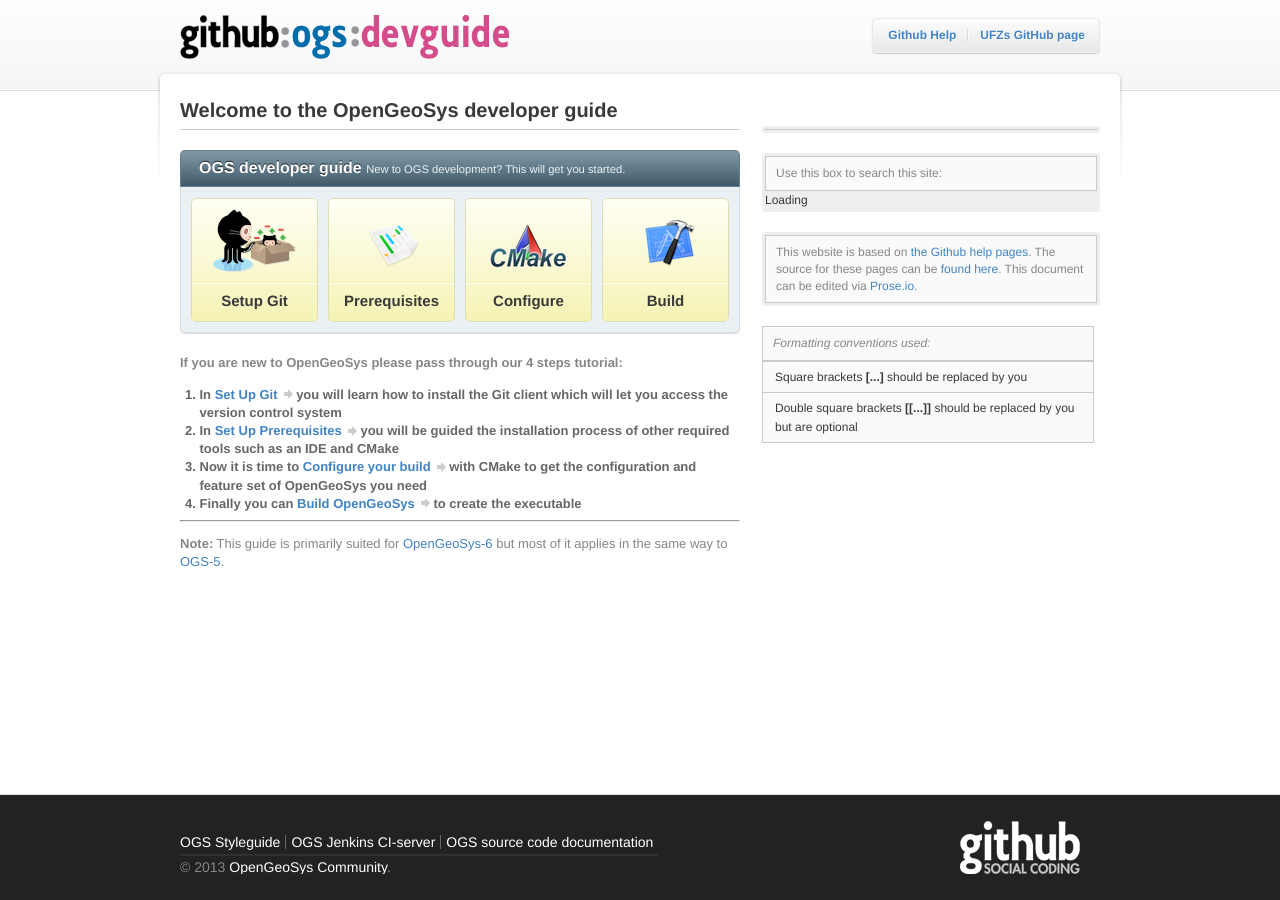
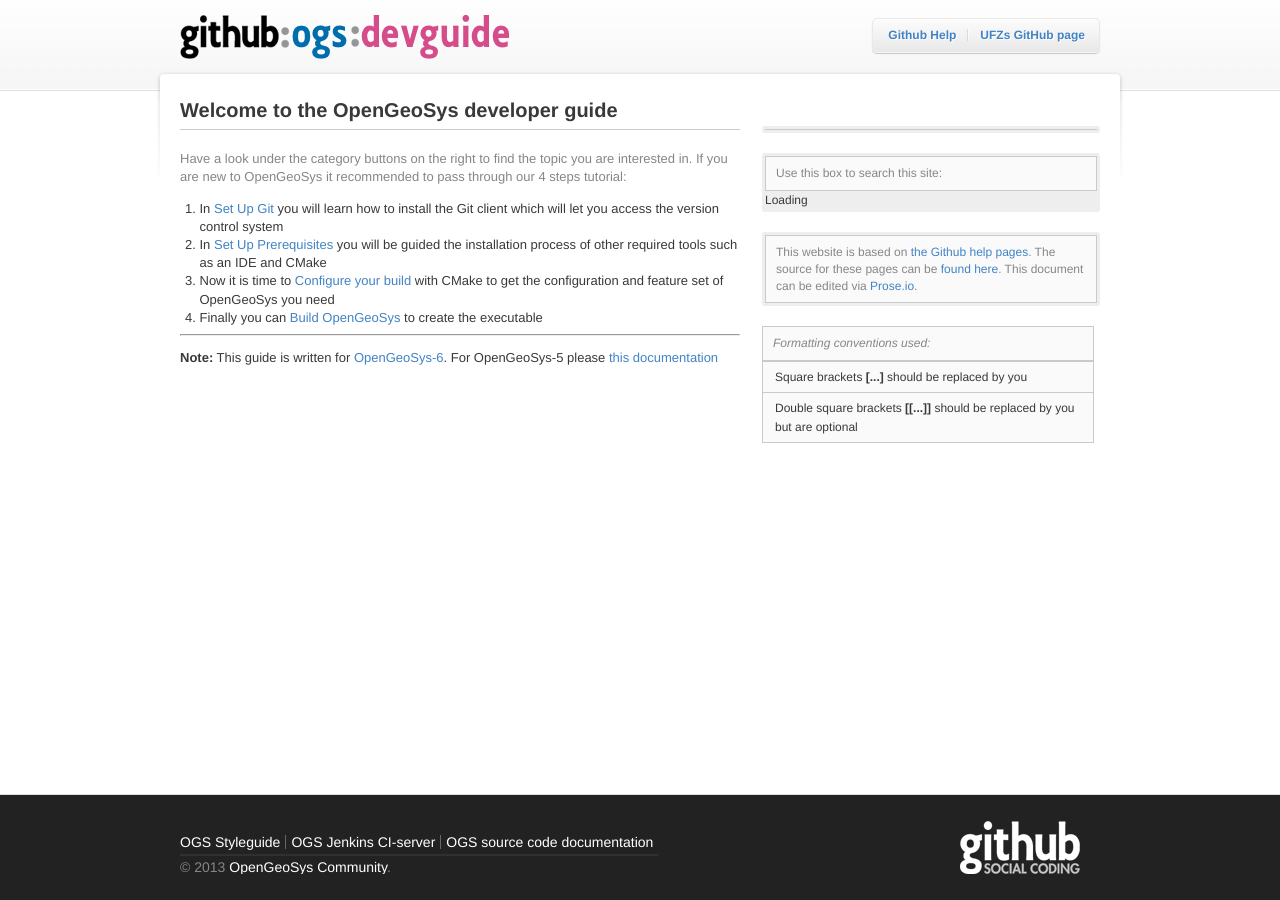
Before and after one commit to ufz/devguide, a Jekyll site: the page built from index.markdown, in a window 1280 px wide. Built offline with Jekyll 4.4.1, drawn with Linux system fonts in a browser that asks for light colours; Markdown is read by kramdown in place of the engine named in the settings; comment, search, counter and statistics services are not loaded.

Commit message:
Updated index.

```diff
--- a/_posts/2011-06-15-setup-git-redirect.markdown
+++ b/_posts/2011-06-15-setup-git-redirect.markdown
@@ -2,7 +2,7 @@
 layout: os_redirect
 title: Set Up Git
 description: A quick guide to help you get started with Git
-categories: beginner
+categories: troubleshooting
 redirect_win: https://help.github.com/articles/set-up-git#platform-windows
 redirect_mac: https://help.github.com/articles/set-up-git#platform-mac
 redirect_linux: https://help.github.com/articles/set-up-git#platform-linux
--- a/index.markdown
+++ b/index.markdown
@@ -3,73 +3,13 @@ layout: default
 title: Welcome to the OpenGeoSys developer guide
 ---
 
-<div class="bootcamp-help">
-  <h1>OGS developer guide <span>New to OGS development? This will get you started.</span>
-  </h1>
-  <div class="bootcamp-body">
-  <ul>
-    <li class="setup">
-      <a href="https://help.github.com/articles/set-up-git">
-        <div class="image">&nbsp;</div>
-        <div class="desc">
-          <h2>Setup Git</h2>
-        </div>
-      </a>
-    </li>
-    <li class="fork-a-repo">
-      <a href="/prerequisites-redirect">
-        <div class="image">&nbsp;</div>
-        <div class="desc">
-          <h2>Prerequisites</h2>
-        </div>
-      </a>
-    </li>
-    <li class="create-a-repo">
-      <a href="/configure-cmake-redirect">
-        <div class="image">&nbsp;</div>
-        <div class="desc">
-          <h2>Configure</h2>
-        </div>
-      </a>
-    </li>
-    <li class="be-social">
-      <a href="/build-redirect">
-        <div class="image">&nbsp;</div>
-        <div class="desc">
-          <h2>Build</h2>
-        </div>
-      </a>
-    </li>
-  </ul>
-  </div> <!-- /bootcamp-body -->
-</div>
+Have a look under the category buttons on the right to find the topic you are interested in. If you are new to OpenGeoSys it recommended to pass through our 4 steps tutorial:
 
-<div class="next-steps">
-  <p>If you are new to OpenGeoSys please pass through our 4 steps tutorial:</p>
-  <ol>
-    <li>In <a href="https://help.github.com/articles/set-up-git">Set Up Git</a> you will learn how to install the Git client which will let you access the version control system</li>
-    <li>In <a href="/prerequisites-redirect">Set Up Prerequisites</a> you will be guided the installation process of other required tools such as an IDE and CMake</li>
-    <li>Now it is time to <a href="/configure-cmake-redirect">Configure your build</a> with CMake to get the configuration and feature set of OpenGeoSys you need</li>
-    <li>Finally you can <a href="/build-redirect">Build OpenGeoSys</a> to create the executable</li>
-  </ol>
-</div>
+1. In [Set Up Git](https://help.github.com/articles/set-up-git) you will learn how to install the Git client which will let you access the version control system
+2. In [Set Up Prerequisites](/prerequisites-redirect) you will be guided the installation process of other required tools such as an IDE and CMake
+3. Now it is time to [Configure your build](/configure-cmake-redirect) with CMake to get the configuration and feature set of OpenGeoSys you need
+4. Finally you can [Build OpenGeoSys](/build-redirect) to create the executable
 
 ----
 
-**Note:** This guide is primarily suited for [OpenGeoSys-6](https://github.com/ufz/ogs) but most of it applies in the same way to [OGS-5](https://svn.ufz.de/ogs).
-
-<!-- <div class="list-module">
-  <h2>Popular Guides</h2>
-  <div class="list-body">
-    <ul>
-      {% for post in site.categories.popular reversed %}
-        <li>
-          <a href="{{ post.url }}" id="{{ cat }}">
-            <h3>{{ post.title }}</h3>
-            <p>{{ post.description }}</p>
-          </a>
-        </li>
-      {% endfor %}
-    </ul>
-  </div>
-</div> -->
+**Note:** This guide is written for [OpenGeoSys-6](https://github.com/ufz/ogs). For OpenGeoSys-5 please [this documentation]()
```
